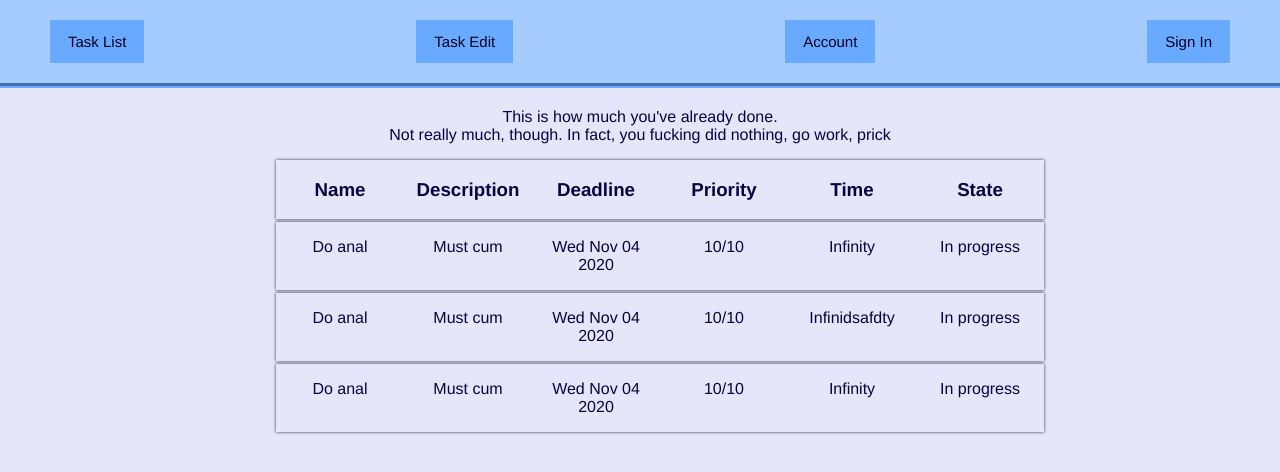
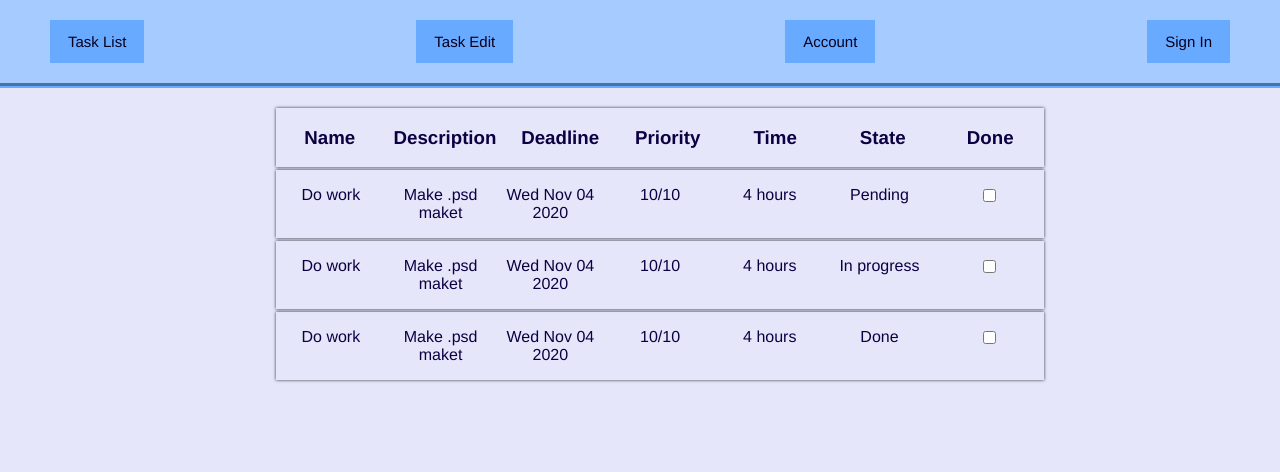
Before and after one commit to AlioshaRabeshko/TaskTracker, a React (Create React App) app in the folder front/: page /task-list in a window 1280 px wide. Shown: the top 472 px of the page. Built offline with nearby package versions, Linux system fonts and the light colour scheme.

Commit message:
minor-changes

```diff
--- a/front/src/Components/TaskList.js
+++ b/front/src/Components/TaskList.js
@@ -1,36 +1,32 @@
 const TaskList = () => {
   const tasks = [
     {
-      name:'Do anal',
-      desc: 'Must cum',
+      name:'Do work',
+      desc: 'Make .psd maket',
       deadline: new Date(),
       prior: 10,
-      time: 'Infinity',
+      time: '4 hours',
+      state: 'Pending',
+    },
+    {
+      name:'Do work',
+      desc: 'Make .psd maket',
+      deadline: new  Date(),
+      prior: 10,
+      time: '4 hours',
       state: 'In progress',
     },
     {
-      name:'Do anal',
-      desc: 'Must cum',
+      name:'Do work',
+      desc: 'Make .psd maket',
       deadline: new  Date(),
       prior: 10,
-      time: 'Infinidsafdty',
-      state: 'In progress',
-    },
-    {
-      name:'Do anal',
-      desc: 'Must cum',
-      deadline: new  Date(),
-      prior: 10,
-      time: 'Infinity',
-      state: 'In progress',
+      time: '4 hours',
+      state: 'Done',
     },
   ];
   return (
     <div className="Container">
-        <p>
-          This is how much you've already done.<br></br>
-          Not really much, though. In fact, you fucking did nothing, go work, prick
-        </p>
         <ul className="list">
           <li className="list-title">
             <h3>Name</h3>
@@ -38,7 +34,8 @@ const TaskList = () => {
             <h3>Deadline</h3>
             <h3>Priority</h3>
             <h3>Time</h3>
-            <h3 className="last">State</h3>
+            <h3>State</h3>
+            <h3>Done</h3>
           </li>
           {tasks.map((el, id) =>
             <li key={id}>
@@ -48,6 +45,7 @@ const TaskList = () => {
               <p>{el.prior}/10</p>
               <p>{el.time}</p>
               <p>{el.state}</p>
+              <p><input type="checkbox"/></p>
             </li>)}
         </ul>
     </div>
```
